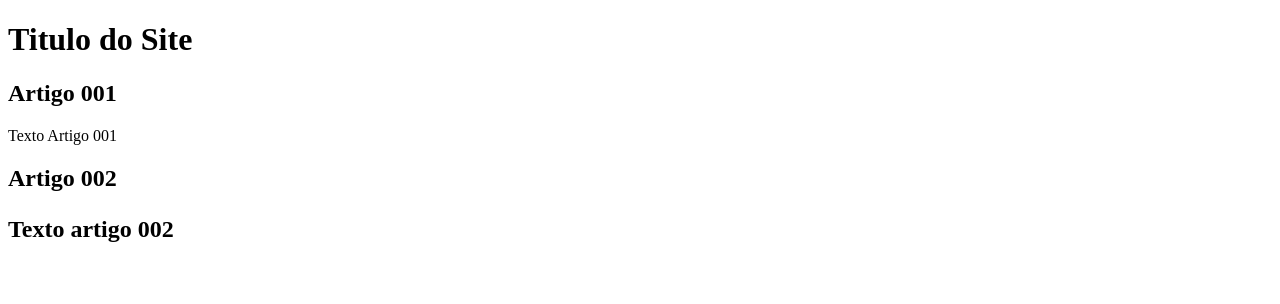
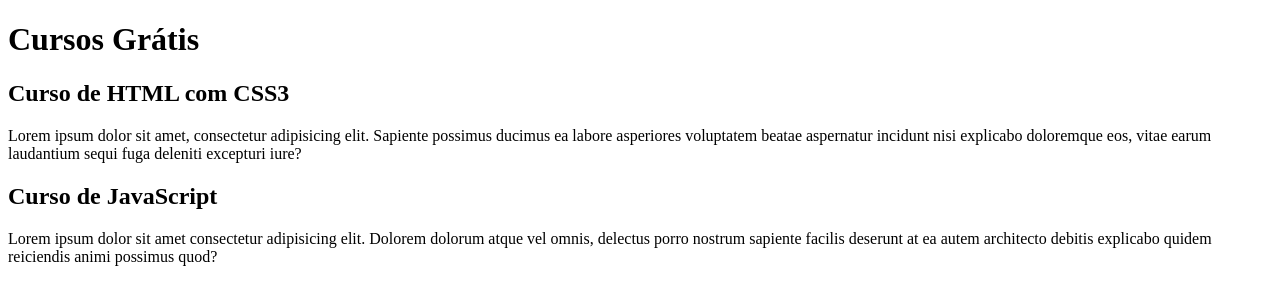
Before and after one commit to Andre268ADS/Projeto-Site, a plain HTML site: page index.html in a window 1280 px wide. Drawn offline with Linux system fonts and the light colour scheme.

Commit message:
Comecei a escrever o conteúdo

```diff
--- a/index.html
+++ b/index.html
@@ -9,16 +9,15 @@
 <body>
     <main>
         <header>
-            <h1> Titulo do Site </h1>
+            <h1> Cursos Grátis</h1>
         </header>
         <article>
-            <h2>Artigo 001</h2>
-            <p>Texto Artigo 001</p>
+            <h2>Curso de HTML com CSS3</h2>
+            <p>Lorem ipsum dolor sit amet, consectetur adipisicing elit. Sapiente possimus ducimus ea labore asperiores voluptatem beatae aspernatur incidunt nisi explicabo doloremque eos, vitae earum laudantium sequi fuga deleniti excepturi iure?</p>
         </article>
         <article>
-            <h2>Artigo 002
-            <p>Texto artigo 002</p>
-            </h2>
+            <h2>Curso de JavaScript</h2>
+            <p>Lorem ipsum dolor sit amet consectetur adipisicing elit. Dolorem dolorum atque vel omnis, delectus porro nostrum sapiente facilis deserunt at ea autem architecto debitis explicabo quidem reiciendis animi possimus quod?</p>
         </article>
     </main>
 </body>
```
